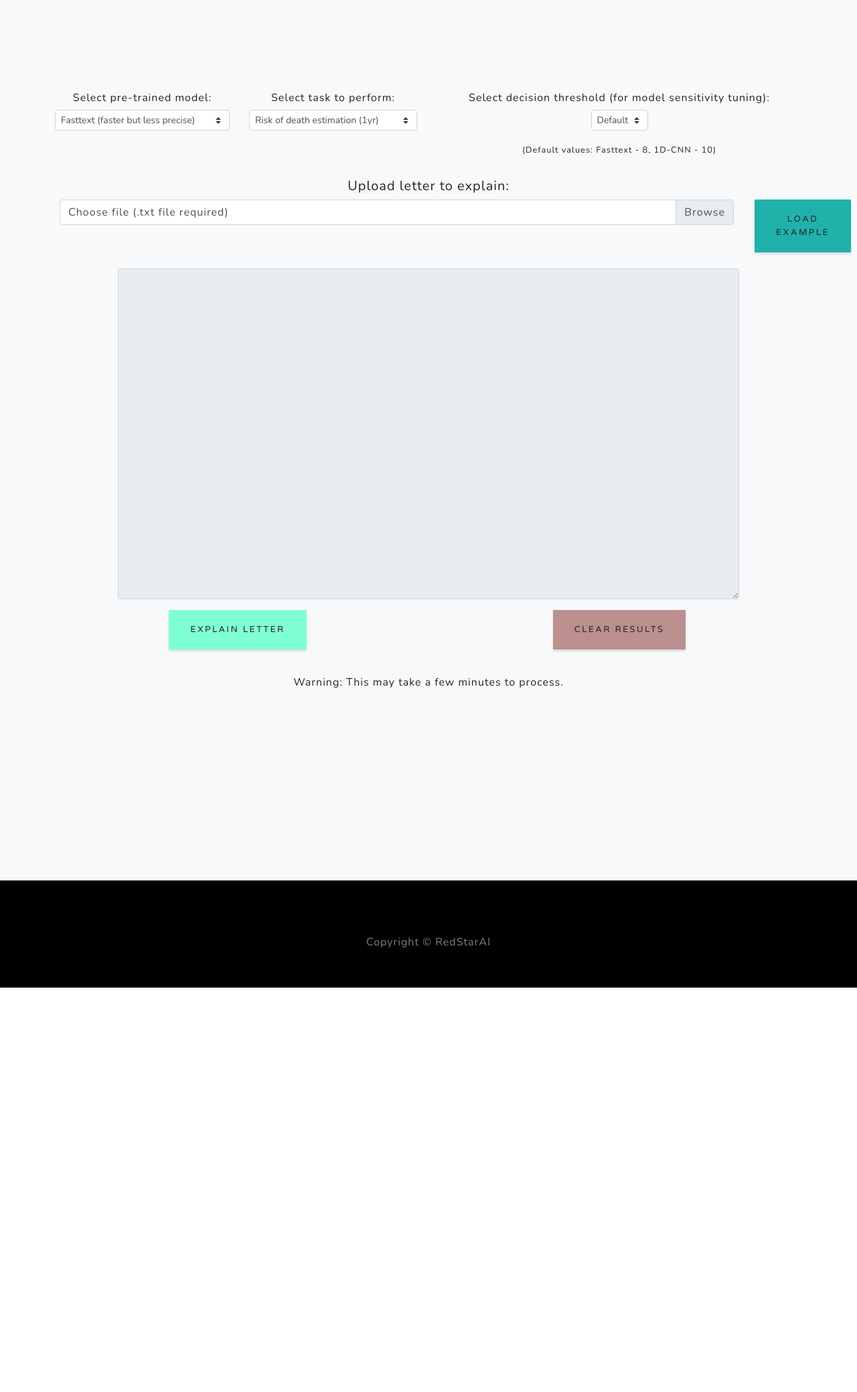
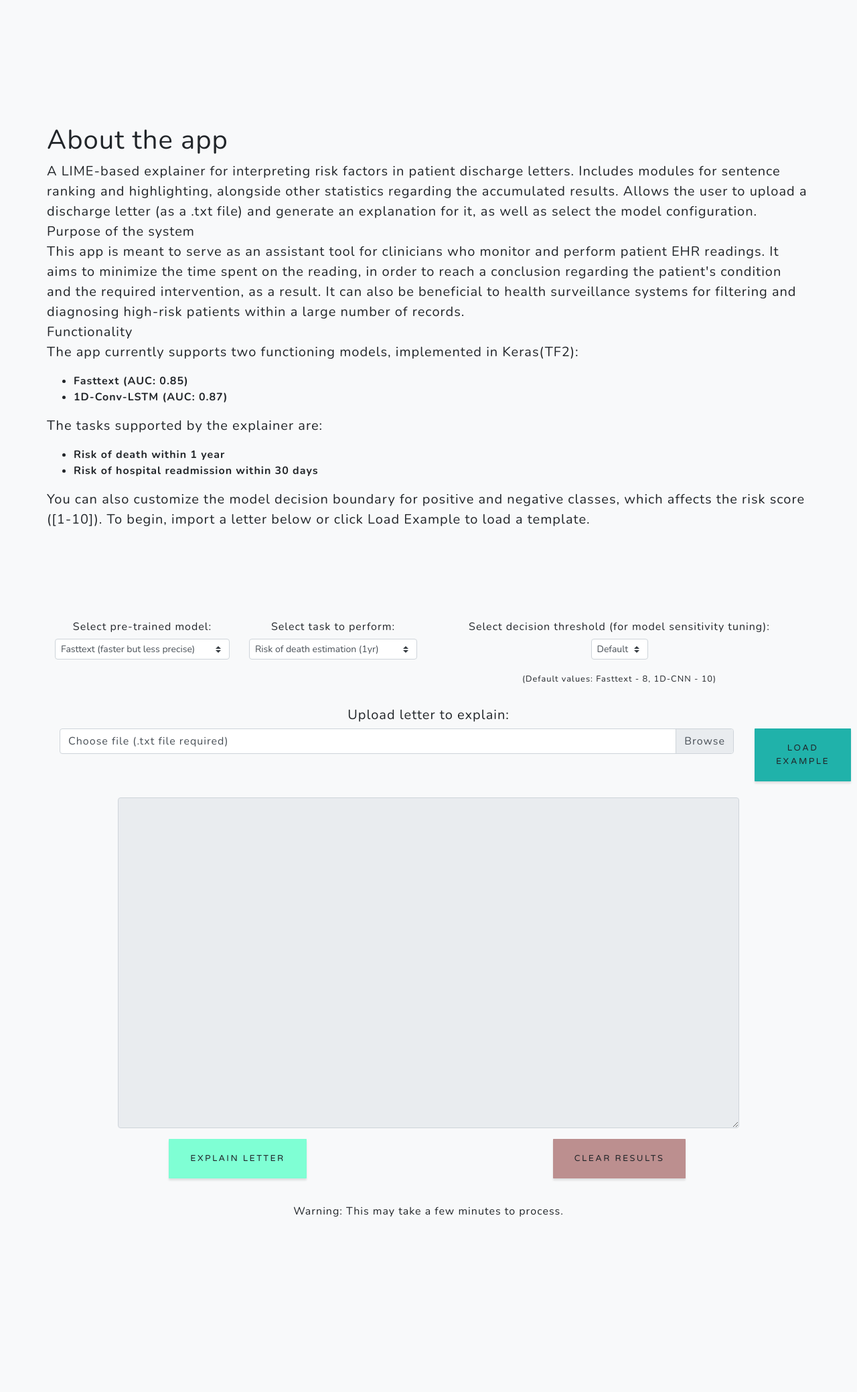
Before and after one commit to kgeorgiev42/Patient-Risk-Explainer, a Flask app: page / in a window 1280 px wide. Shown: the part 56-2135 px from the top of the page at 67% size. Before the commit the page ends 1531 px from the top, so only its background shows below. Run offline with Flask 2, Linux system fonts and the light colour scheme; some libraries are stand-ins or nearby versions.

Commit message:
Main page description.

```diff
--- a/src/templates/index.html
+++ b/src/templates/index.html
@@ -14,6 +14,23 @@
         </ul>
         {% endif %}
         {% endwith %}
+    </div>
+    <div class="row">
+        <h1 class="mt-5">About the app</h1>
+    </div>
+    <div class="row">
+        <p class="lead">A LIME-based explainer for interpreting risk factors in patient discharge letters. Includes modules for sentence ranking and highlighting, alongside other statistics regarding the accumulated results. Allows the user to upload a discharge letter (as a .txt file) and generate an explanation for it, as well as select the model configuration.<br><b>Purpose of the system</b><br>This app is meant to serve as an assistant tool for clinicians who monitor and perform patient EHR readings. It aims to minimize the time spent on the reading, in order to reach a conclusion regarding the patient's condition and the required intervention, as a result. It can also be beneficial to health surveillance systems for filtering and diagnosing high-risk patients within a large number of records.<br><b>Functionality</b><br>The app currently supports two functioning models, implemented in Keras(TF2):</p>
+            <ul style="width:100%"><li><b>Fasttext (AUC: 0.85)</b></li>
+            <li><b>1D-Conv-LSTM (AUC: 0.87)</b></li></ul>
+        <br><p class="lead">The tasks supported by the explainer are:</p>
+            <ul style="width:100%">
+            <li><b>Risk of death within 1 year</b></li>
+            <li><b>Risk of hospital readmission within 30 days</b></li>
+            </ul>
+            <br><p class="lead">You can also customize the model decision boundary for positive and negative classes, which affects the risk score ([1-10]). To begin, import a letter below or click <b>Load Example</b> to load a template.
+        <br><br><br><br><br></p>
+
+
     </div>
      <form action="" method="post" role="form" id="upload-form" enctype="multipart/form-data">
          <div class="row">
@@ -143,4 +160,5 @@
 
 
 
+
 {% endblock %}
```
